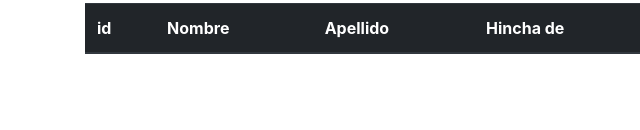
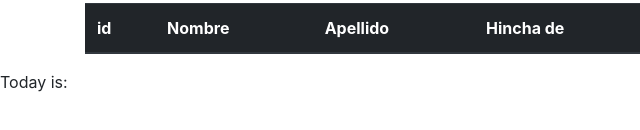
Before and after one commit to Leo-de-Riv3r/hello-fetch, a plain HTML site: page index.html in a window 1280 px wide. Shown: the part 180-310 px from the top of the page, 0-640 px from the left. Drawn offline with nearby package versions, Linux system fonts and the light colour scheme; no server answers.

Commit message:
Update index.html

```diff
--- a/index.html
+++ b/index.html
@@ -41,5 +41,6 @@
       <h3 id="nores"></h3>
     </div>
     <script src="js/script.js" type="text/javascript"></script>
+    <p>Today is: </p> <p id ="date"></p>
   </body>
 </html>
```
